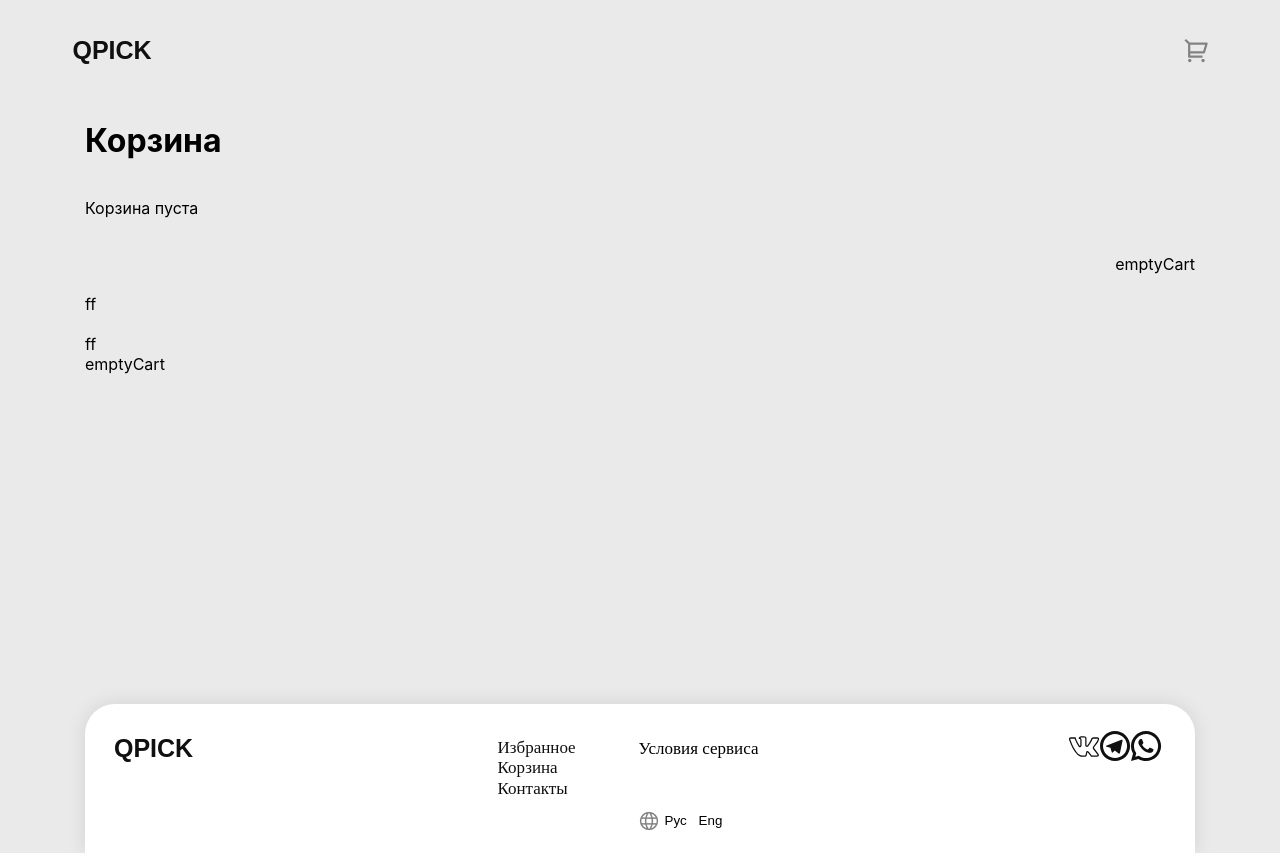
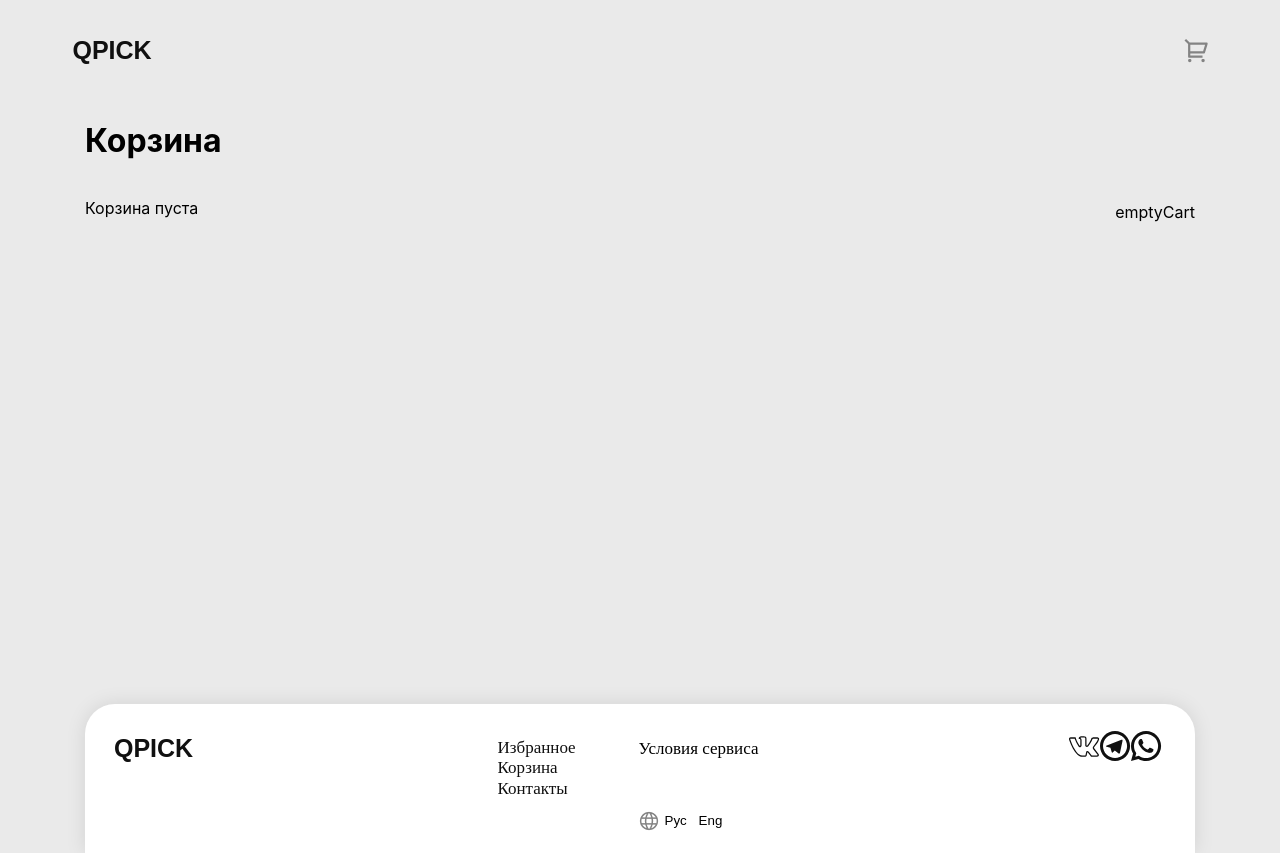
Before and after one commit to RozaZhaisanova/invite, a React (Create React App) app: page /cart in a window 1280 px wide. Built offline with nearby package versions, Linux system fonts and the light colour scheme.

Commit message:
fixed totalPrice position

```diff
--- a/src/pages/CartPage/index.tsx
+++ b/src/pages/CartPage/index.tsx
@@ -3,11 +3,11 @@ import { useSelector } from "react-redux";
 import { selectCartItems } from "../../store/slices/cartSlice";
 import React, { useState } from "react";
 import { useNavigate } from "react-router-dom";
-import { Button } from "@mui/material";
+import { Box, Button } from "@mui/material";
 import PaymentModal from "../../components/PaymentModal";
 import { ContainerStyled } from "../../components/ProductList/styles";
 import { CartProductStyled } from "../../components/CartProduct/styles";
-import { ColumnStyled, DivStyled, TotalStyled } from "./styles";
+import { ColumnStyled, PaymentButtonStyled, TotalStyled } from "./styles";
 function CartPage() {
   const cartItems = useSelector(selectCartItems);
   const navigate = useNavigate();
@@ -22,7 +22,15 @@ function CartPage() {
     <ContainerStyled>
       <main className="main">
         <h1>Корзина</h1>
-        <DivStyled>
+        <Box
+          sx={{
+            justifyContent: "space-between",
+            alignItems: "flex-start",
+            display: "flex",
+            flexDirection: "row",
+          }}
+        >
+          <Box sx={{ display: "flex", flexDirection: "column" }}>
             {cartItems.length === 0 ? (
               <p>Корзина пуста</p>
             ) : (
@@ -46,6 +54,16 @@ function CartPage() {
                 </div>
               ))
             )}
+          </Box>
+
+          <Box
+            sx={{
+              textAlign: "right",
+              display: "flex",
+              flexDirection: "column",
+              alignItems: "flex-end",
+            }}
+          >
             <div
               style={{
                 display: "flex",
@@ -56,20 +74,16 @@ function CartPage() {
               {totalPrice !== 0 ? (
                 <TotalStyled>
                   ₽ {totalPrice}
-                <Button onClick={handleOpen}>Переход к оформлению</Button>
+                  <PaymentButtonStyled onClick={handleOpen}>
+                    Переход к оформлению
+                  </PaymentButtonStyled>
                 </TotalStyled>
               ) : (
                 <span>emptyCart</span>
               )}
             </div>
-          <ColumnStyled>ff</ColumnStyled>
-          <ColumnStyled>ff</ColumnStyled>
-        </DivStyled>
-        {totalPrice !== 0 ? (
-          <TotalStyled>₽ {totalPrice}</TotalStyled>
-        ) : (
-          <span>emptyCart</span>
-        )}
+          </Box>
+        </Box>
 
         <PaymentModal open={open} handleClose={handleClose} />
       </main>
--- a/src/pages/CartPage/styles.ts
+++ b/src/pages/CartPage/styles.ts
@@ -1,3 +1,5 @@
+import { Button } from "@mui/material";
+import { ButtonStyled } from "./../../components/CartProduct/styles";
 import styled from "styled-components";
 export const CardStyled = styled.div`
   box-shadow: 0px 0px 20px 0px #0000001a;
@@ -28,7 +30,14 @@ export const TotalStyled = styled.div`
   border-radius: 30px;
   opacity: 0px;
 `;
-export const DivStyled = styled.div`
-  display: flex;
-  flex-direction: column;
+export const PaymentButtonStyled = styled(Button)`
+  box-shadow: 0px 0px 20px 0px #00000040;
+  background: #000000;
+  width: 348.98px;
+  height: 65px;
+  top: 188px;
+  left: 926.02px;
+  gap: 0px;
+  border-radius: 20px;
+  opacity: 0px;
 `;
```
Lines whose indentation alone changed are shown as unchanged.
